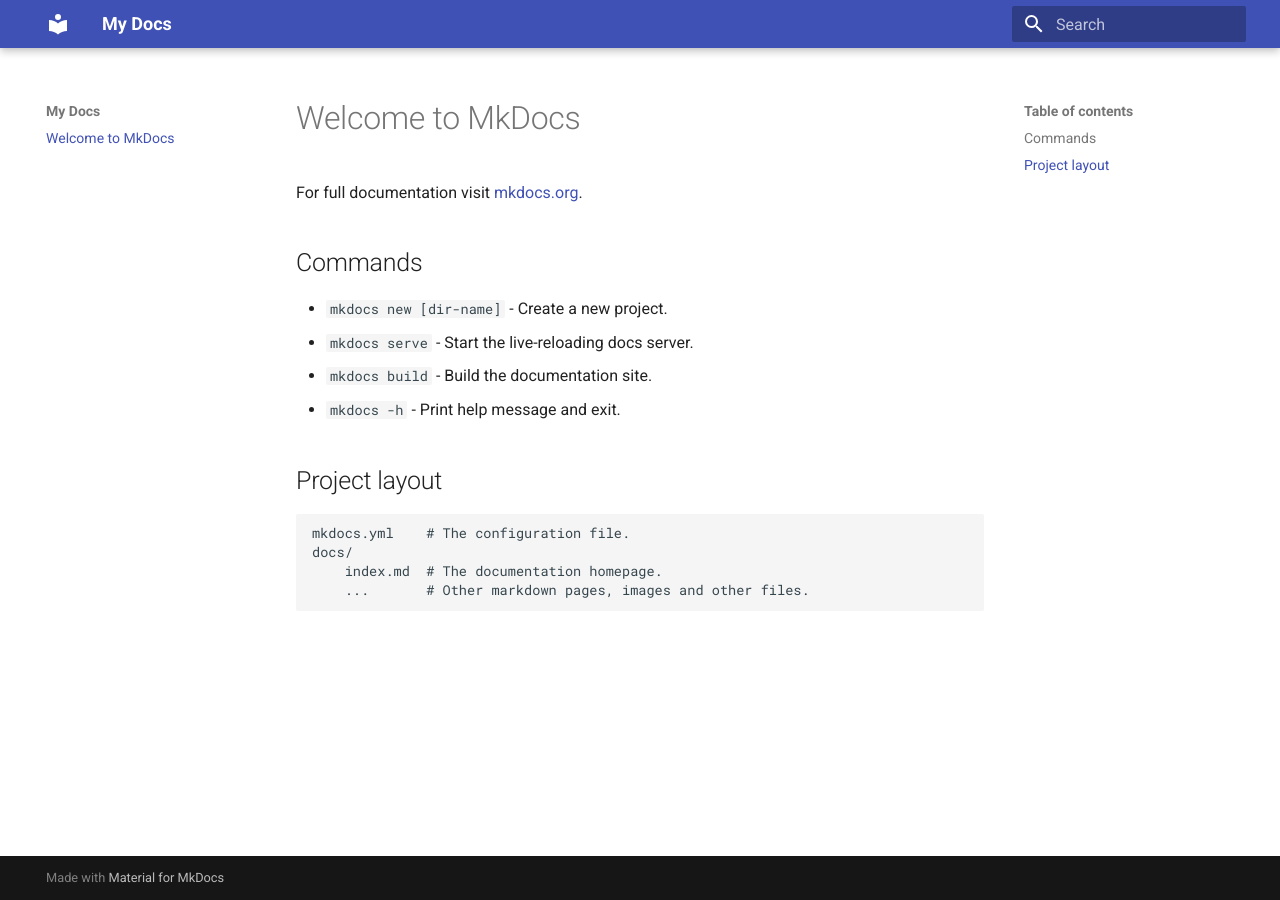
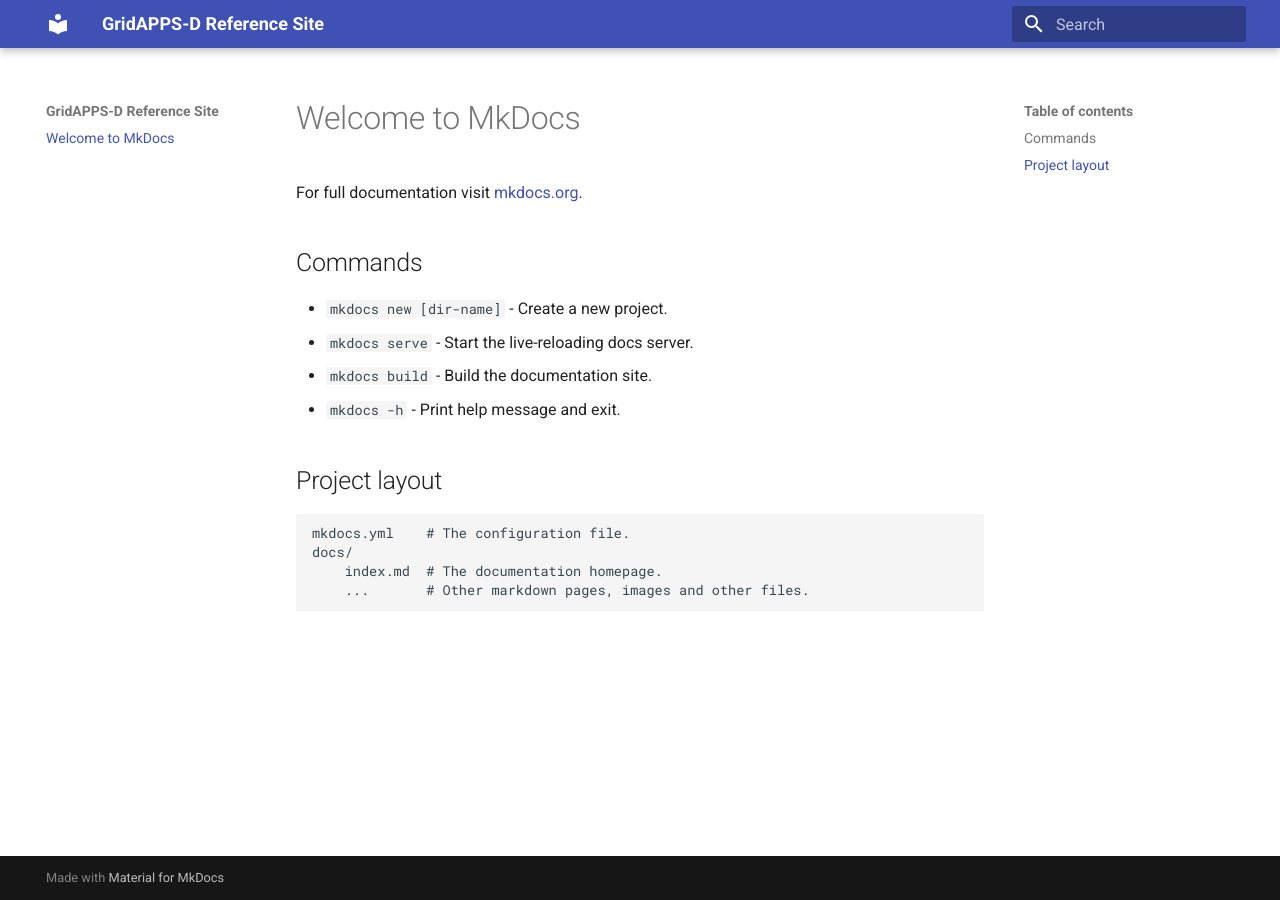
Before and after one commit to GRIDAPPSD/gridappsd.github.io, an MkDocs documentation site: the page built from docs/index.md, in a window 1280 px wide. Built offline with MkDocs 1.6.1 and Material for MkDocs 9.7.7, drawn with Linux system fonts in a browser that asks for light colours.

Commit message:
Update mkdocs.yml
Added name of site to the documentation

```diff
--- a/mkdocs.yml
+++ b/mkdocs.yml
@@ -1,3 +1,3 @@
-site_name: My Docs
+site_name: GridAPPS-D Reference Site
 theme:
   name: material
```
